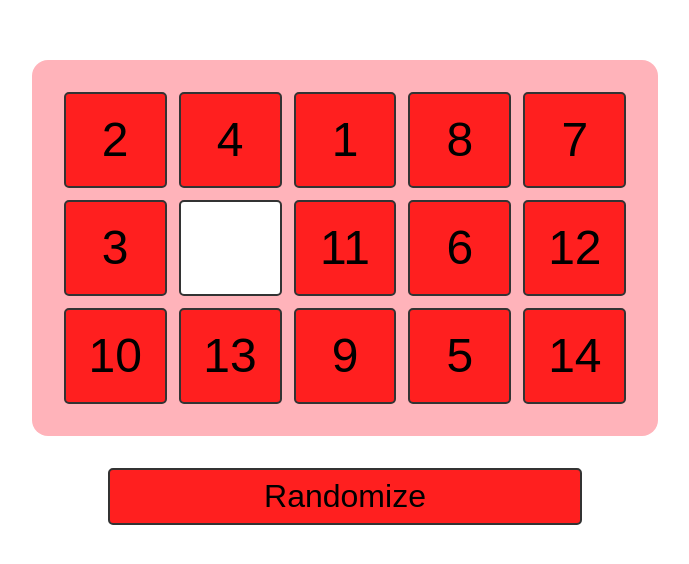
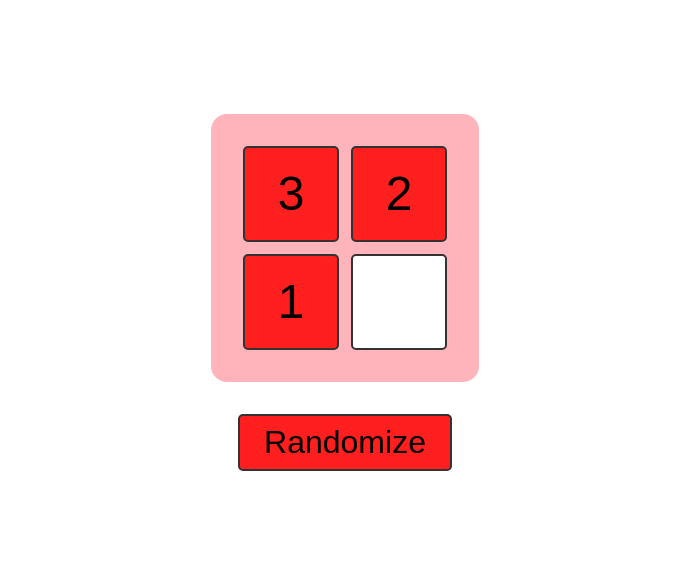
Before and after one commit to Skjesper/15-puzzle, a Next.js app: page / in a window 1280 px wide. Shown: the part 108-672 px from the top of the page, without its empty margins (295-984 px from the left). Built offline with nearby package versions, Linux system fonts and the light colour scheme.

Commit message:
added min-width on button variant

```diff
--- a/src/components/ui/Button/button.module.css
+++ b/src/components/ui/Button/button.module.css
@@ -2,9 +2,9 @@
   background-color: #ff1f1f;
   border-radius: 5px;
   border: 1.5px solid #333;
-  font-size: 1rem;
   cursor: pointer;
   transition: opacity 0.2s ease;
+  font-size: 1rem;
 }
 
 .button:hover {
@@ -36,6 +36,7 @@
 .l {
   padding: 0.5rem;
   width: 80%;
+  min-width: fit-content;
 }
 
 @media (min-width: 480px) {
--- a/src/config/puzzle.ts
+++ b/src/config/puzzle.ts
@@ -1,6 +1,6 @@
 export const PUZZLE_CONFIG = {
-  ROWS: 3,
-  COLS: 5,
+  ROWS: 2,
+  COLS: 2,
   get TOTAL_TILES() {
     return this.ROWS * this.COLS;
   }
```
